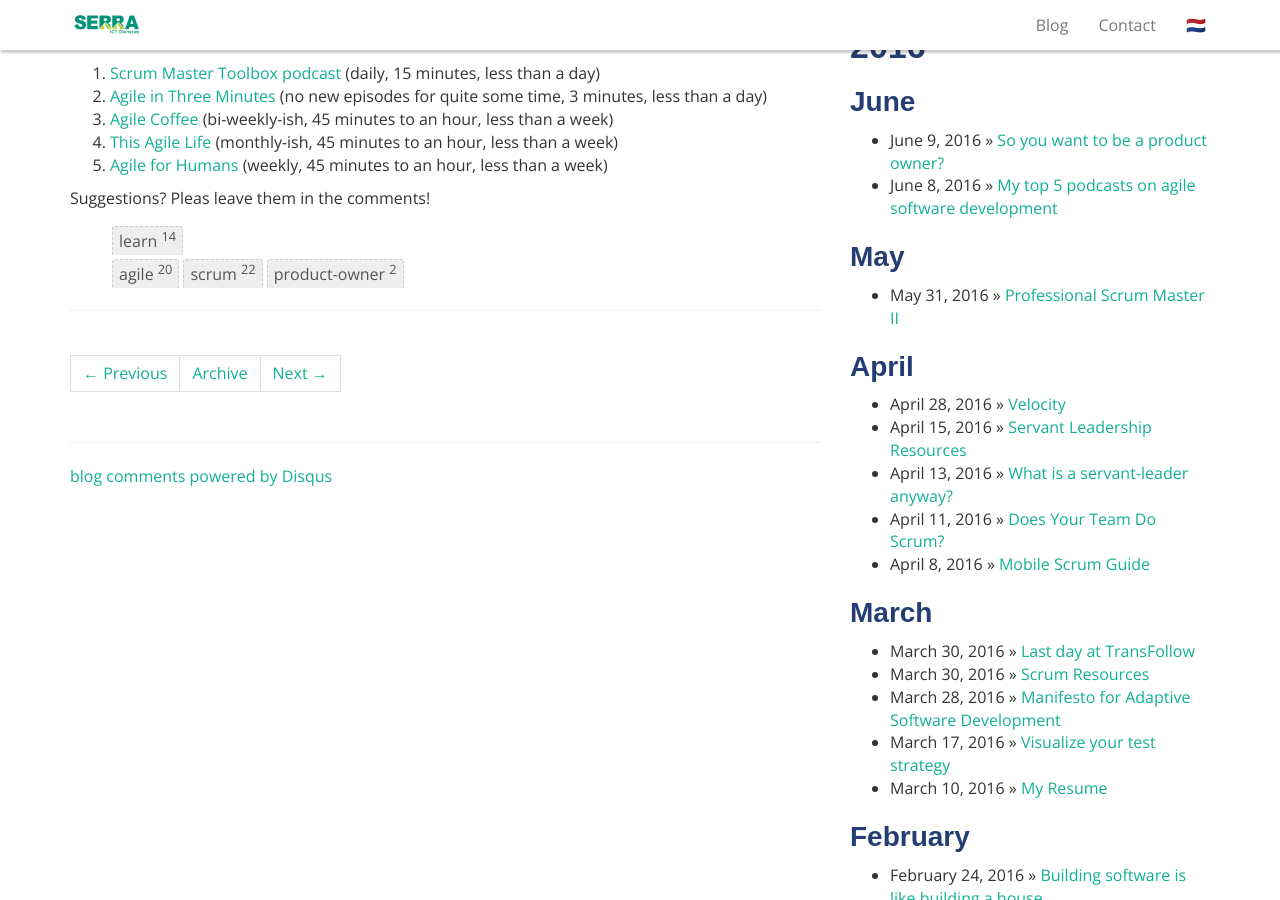
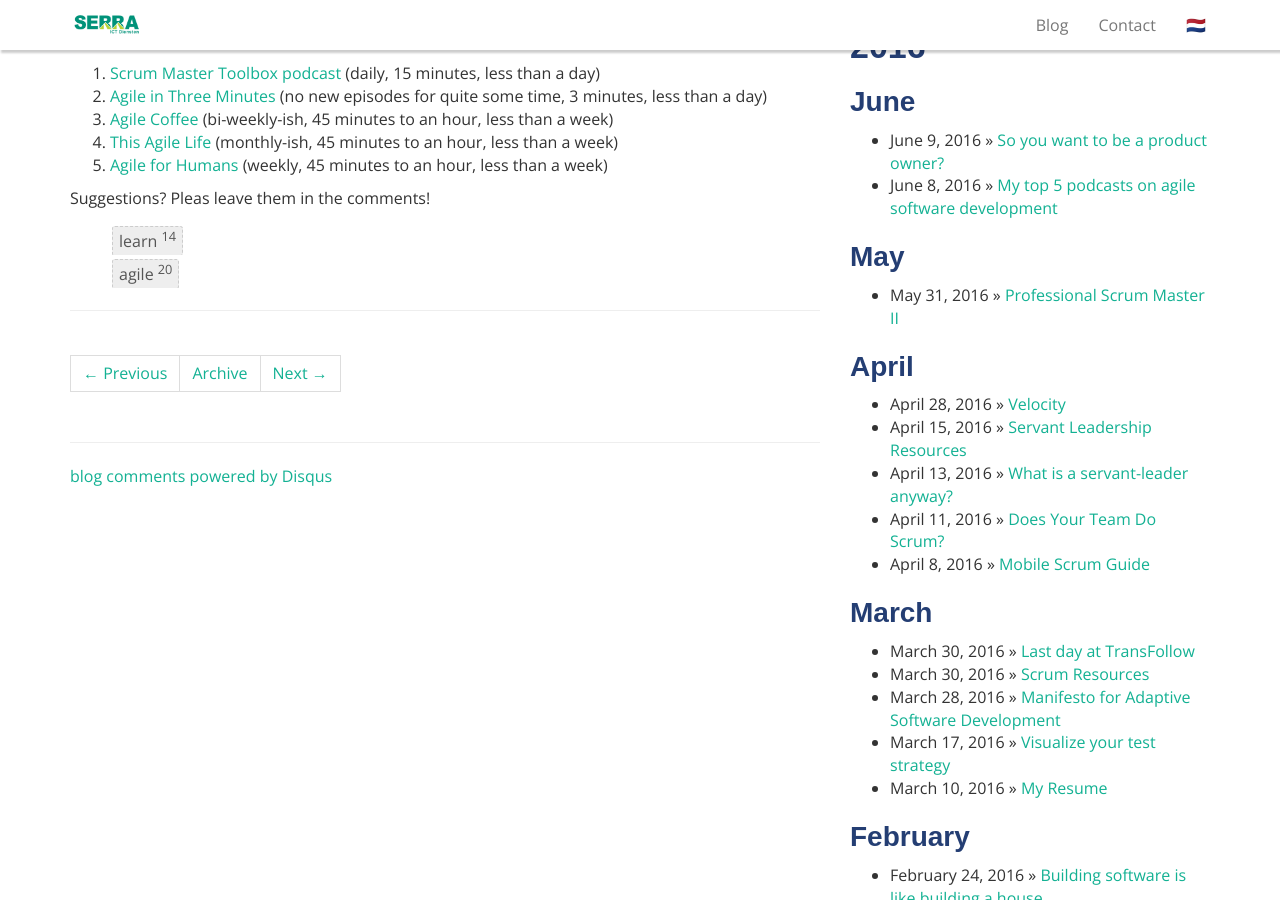
Before and after one commit to serraict/serraict.github.io, a Jekyll site: the page built from _posts/learn/2016-06-08-podcast-suggestions.md, in a window 1280 px wide and 900 px high, scrolled down 332 px. Built offline with Jekyll 4.4.1, drawn with Linux system fonts in a browser that asks for light colours; nearby versions of some CDN libraries; some web fonts are replaced; comment, search, counter and statistics services are not loaded.

Commit message:
fix tags

```diff
--- a/_posts/learn/2016-06-08-podcast-suggestions.md
+++ b/_posts/learn/2016-06-08-podcast-suggestions.md
@@ -2,7 +2,7 @@
 layout: post
 category : learn
 tagline: keep listening
-tags : [agile, scrum, product-owner]
+tags : [agile]
 title: My top 5 podcasts on agile software development
 ---
 
```
